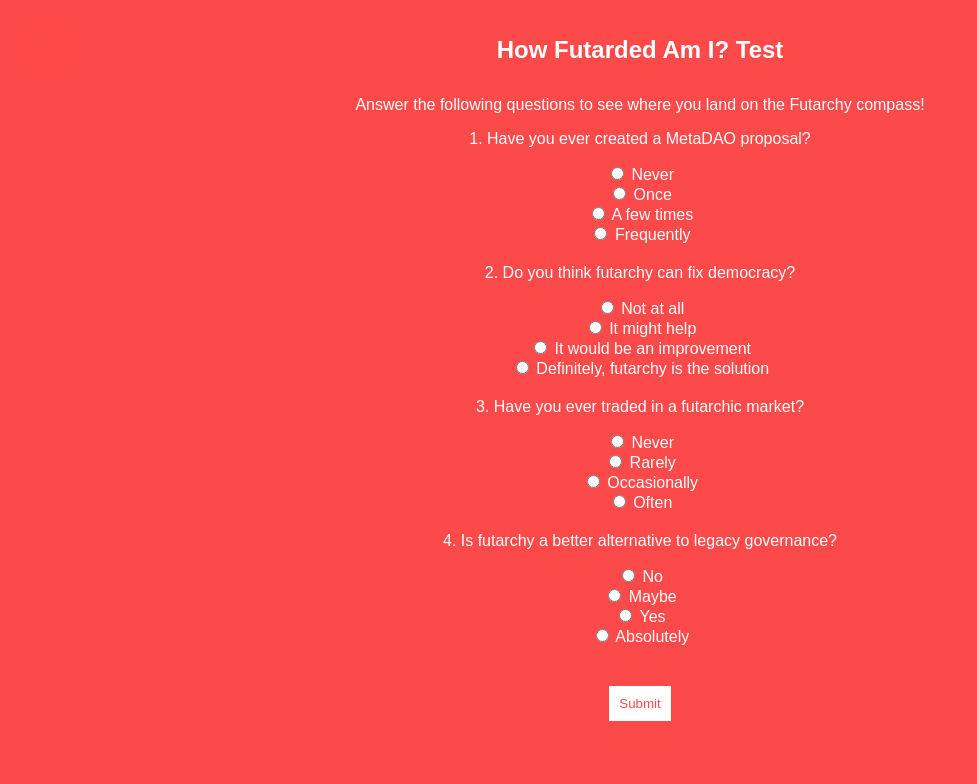
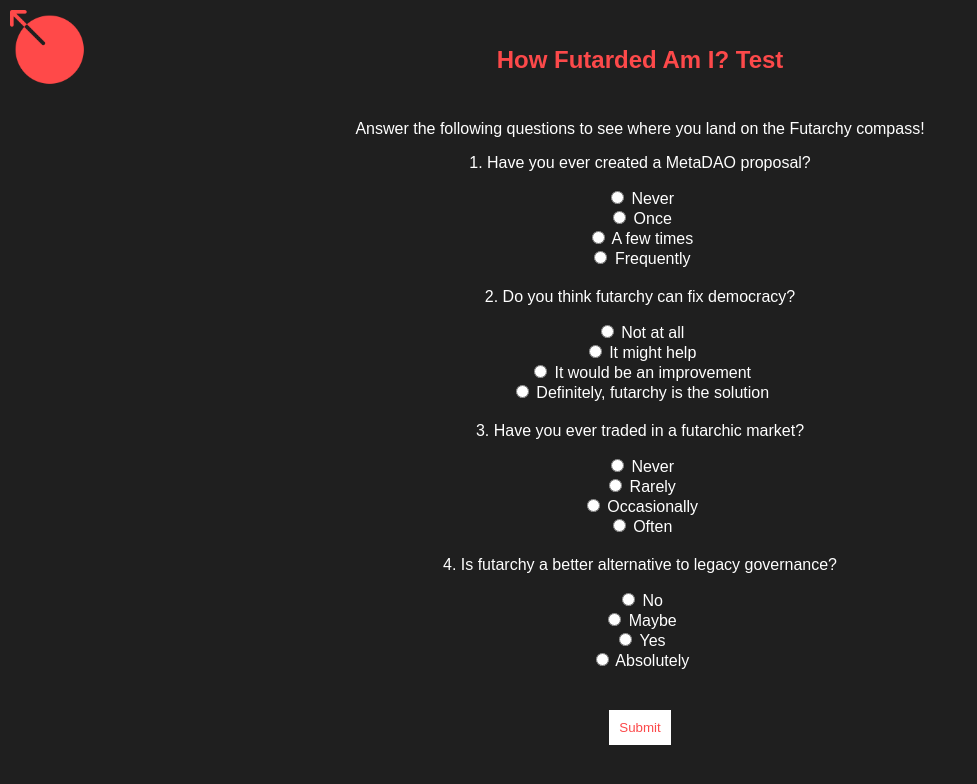
Before and after one commit to 92GC/92GC.github.io, a plain HTML site: page index.html in a window 1280 px wide. Shown: the whole page, without its empty margins (0-977 px from the left). Drawn offline with Linux system fonts and the light colour scheme.

Commit message:
change colour

```diff
--- a/styles.css
+++ b/styles.css
@@ -1,7 +1,7 @@
 body {
   font-family: Arial, sans-serif;
-  background-color: #FC494A; /* Background color */
-  color: white;              /* Text color */
+  background-color: #1f1f1f;  /* Dark background color */
+  color: white;               /* Default text color */
   margin: 0;
   padding: 20px;
   max-width: 600px;
@@ -13,6 +13,10 @@ header {
   display: flex;
   align-items: center;
   justify-content: center;
+  width: 100%;
+  padding: 10px;
+  box-sizing: border-box;
+  margin-bottom: 20px;
 }
 
 #logo {
@@ -25,6 +29,7 @@ header {
 
 h1 {
   font-size: 24px;
+  color: #FC494A;  /* Updated header text color */
 }
 
 .question {
@@ -41,12 +46,12 @@ button {
 }
 
 button:hover {
-  background-color: #e04344; /* Slightly darker hover effect */
+  background-color: #e04344;  /* Slightly darker hover effect */
 }
 
 #result-container {
   margin-top: 30px;
-  display: none; /* Hidden by default, will be shown when results are calculated */
+  display: none;  /* Hidden by default, will be shown when results are calculated */
 }
 
 #result {
```
Also changed, not shown: index.html (line endings or trailing spaces).
